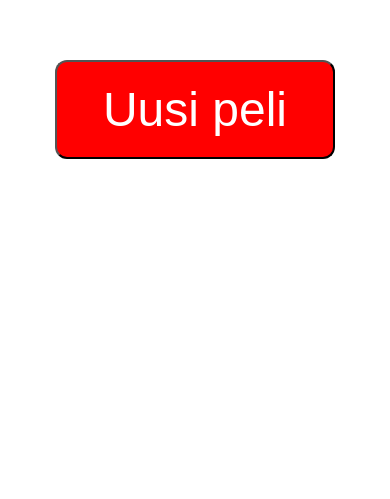
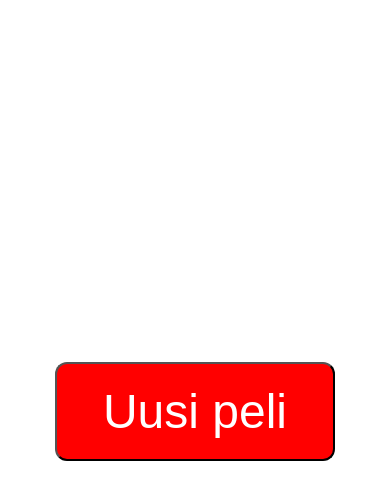
Before and after one commit to LVK-96/Vincit-assignment-2020, a React (Create React App) app in the folder frontend/: page / in a window 390 px wide. Shown: the part 321-820 px from the top of the page. Built offline with nearby package versions, Linux system fonts and the light colour scheme.

Commit message:
Improve new game layout on mobile

```diff
--- a/frontend/src/Components/NewGameView/NewGameView.css
+++ b/frontend/src/Components/NewGameView/NewGameView.css
@@ -5,3 +5,13 @@
   justify-content: space-around;
   align-items: center;
 }
+
+.buttonContainer {
+  margin: 20px 20px 70px;
+}
+
+@media only screen and (max-width: 860px) {
+  .newGameContainer {
+    justify-content: flex-end;
+  }
+}
```
